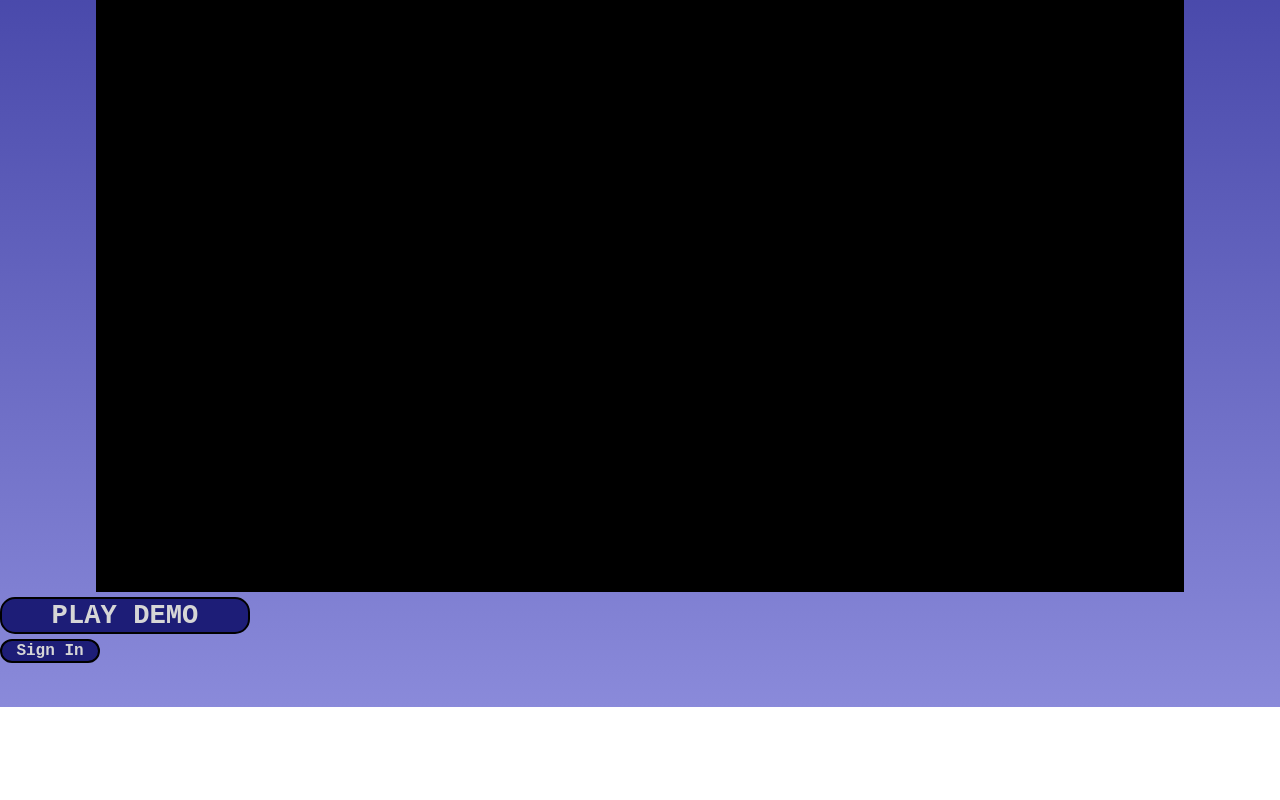
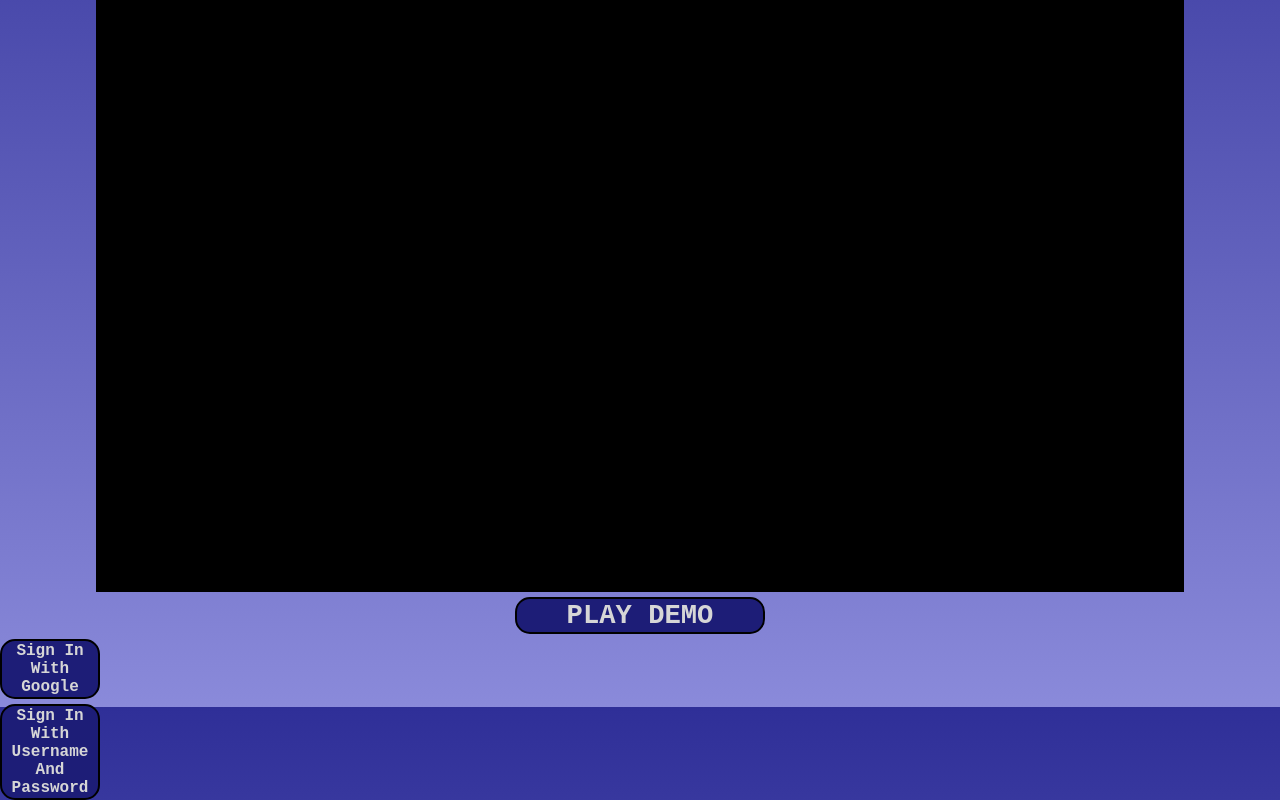
Before and after one commit to ZachBarrentine/A-Fleet-Among-Angels, a React (Vite) app in the folder webPage/afaa-webpage/: page /Demo in a window 1280 px wide. Shown: the part 293-1093 px from the top of the page. Before the commit the page ends 1000 px from the top, so only its background shows below. Built offline with nearby package versions, Linux system fonts and the light colour scheme; no server answers; a web font is replaced by a local one.

Commit message:
Add New Sign-In Button Visual

```diff
--- a/webPage/afaa-webpage/src/css/Demo.css
+++ b/webPage/afaa-webpage/src/css/Demo.css
@@ -67,7 +67,9 @@
 }
 
 .playDemoButton {
-    display: flex;
+    display: block;
+    margin: .5em auto 0 auto;
+    width: 250px;
     align-items: center;
     justify-content: center;
     width: 250px;
@@ -83,7 +85,7 @@
 }
 
 .signInButton, .signOutButton {
-    display: flex;
+    display: block;
     align-items: center;
     justify-content: center;
     width: 100px;
--- a/webPage/afaa-webpage/src/pages/Demo.jsx
+++ b/webPage/afaa-webpage/src/pages/Demo.jsx
@@ -19,18 +19,24 @@ function Demo(){
                 </div>
             </div>
             <button className="playDemoButton">PLAY DEMO</button>
-            {user ? <SignOut /> : <SignIn />}
+            {user ? <SignOut /> : <SignInWithG />}
+            {user ? <SignOut /> : <SignInWithUAndP />}
         </div>
     );
 }
 
-function SignIn(){
+function SignInWithG(){
     const signInWithGoogle = () => {
         const provider = new GoogleAuthProvider();
         signInWithPopup(auth, provider).catch((error) => {
         console.error("Failed to sign in:", error)});
     }
-    return <button className="signInButton" onClick={signInWithGoogle}>Sign In</button>
+    return <button className="signInButton" onClick={signInWithGoogle}>Sign In With Google</button>
+}
+
+function SignInWithUAndP(){
+    // Placeholder for future un and pw sign-in
+    return <button className="signInButton">Sign In With Username And Password</button>
 }
 
 function SignOut(){
```
Also changed, not shown: 2 other files (tests, documents, lock files or other folders).
